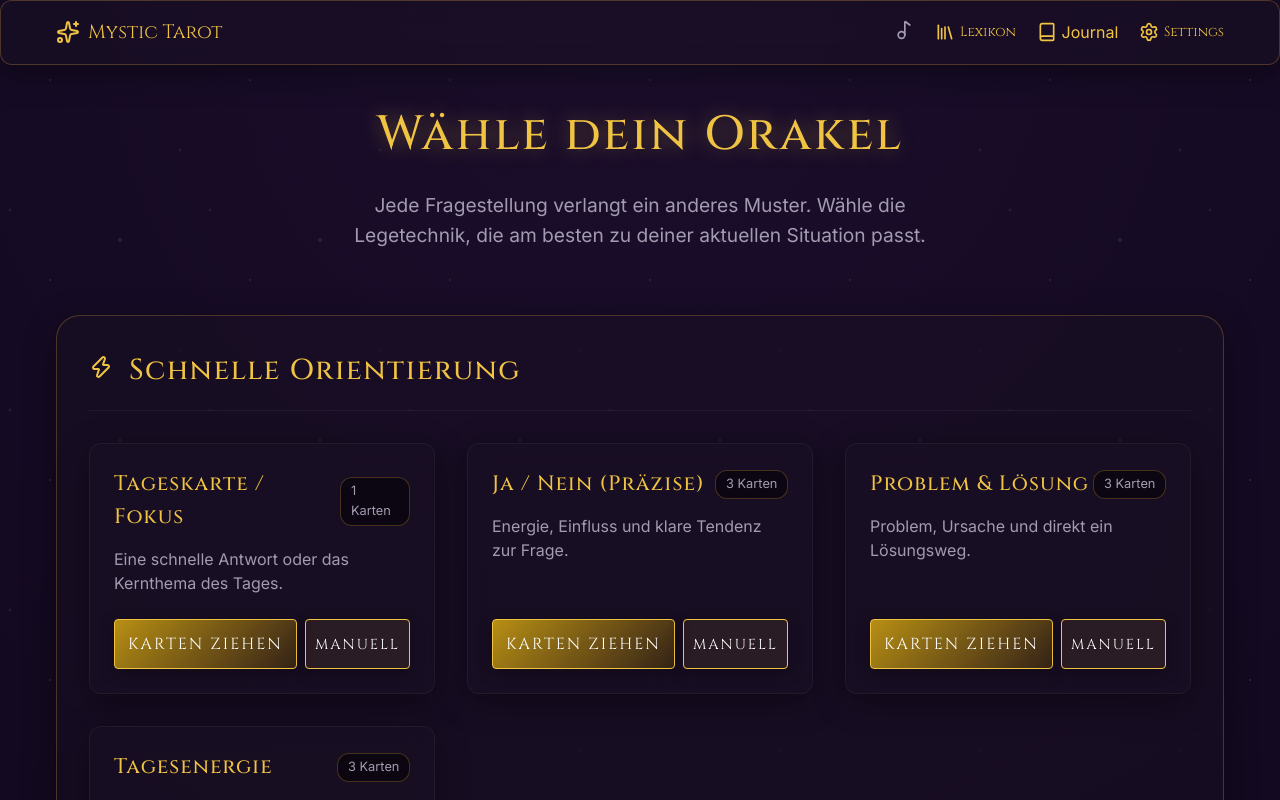
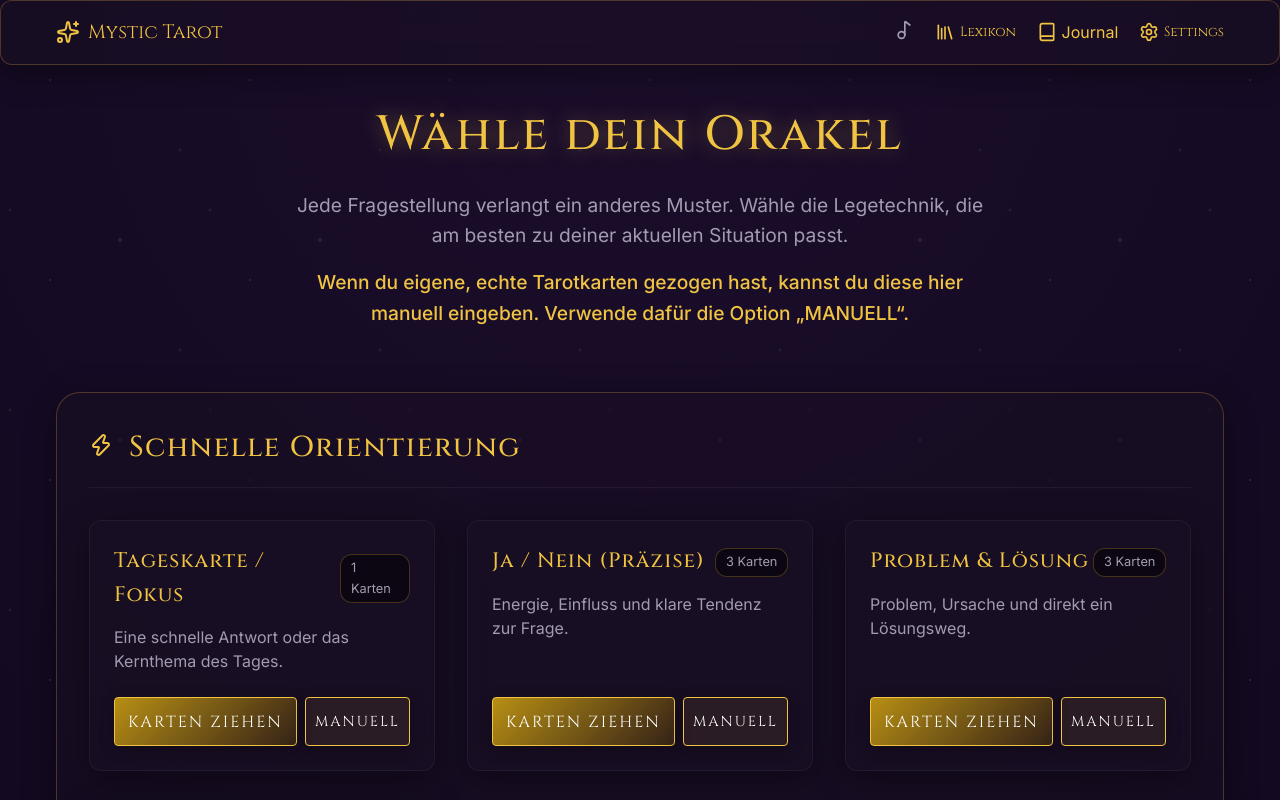
Before and after one commit to gnpanschur/Tarot-Pro, a React (Vite) app: page / in a window 1280 px wide. Shown: the top 800 px of the page. Built offline with nearby package versions, Linux system fonts and the light colour scheme; no server answers.

Commit message:
Add manual entry instructions to Home page in gold font

```diff
--- a/src/pages/Home.jsx
+++ b/src/pages/Home.jsx
@@ -104,8 +104,11 @@ const Home = () => {
         <h1 style={{ fontSize: '3rem', marginBottom: '1rem', textShadow: '0 0 20px var(--accent-gold-glow)' }}>
           Wähle dein Orakel
         </h1>
-        <p style={{ color: 'var(--text-secondary)', maxWidth: '600px', margin: '0 auto', fontSize: '1.2rem', lineHeight: '1.6' }}>
+        <p style={{ color: 'var(--text-secondary)', maxWidth: '700px', margin: '0 auto', fontSize: '1.2rem', lineHeight: '1.6' }}>
           Jede Fragestellung verlangt ein anderes Muster. Wähle die Legetechnik, die am besten zu deiner aktuellen Situation passt.
+          <span style={{ color: 'var(--accent-gold)', display: 'block', marginTop: '1rem', fontWeight: '500' }}>
+            Wenn du eigene, echte Tarotkarten gezogen hast, kannst du diese hier manuell eingeben. Verwende dafür die Option „MANUELL“.
+          </span>
         </p>
       </div>
 
```
